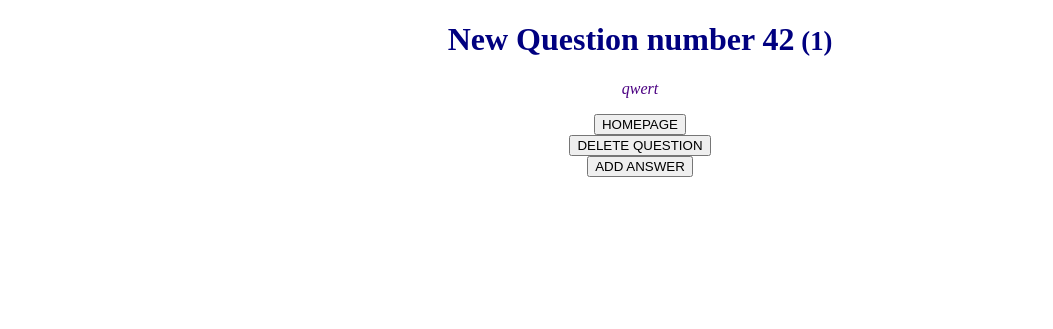
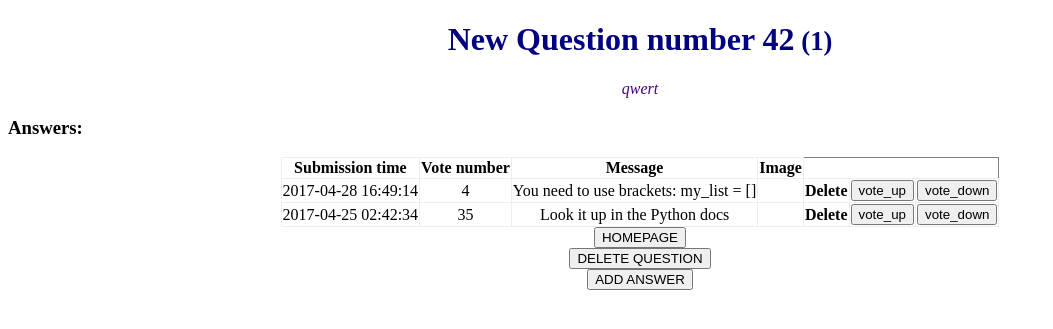
Before and after one commit to kasia-gra/ask_mate, a Flask app: page /question/1 in a window 1280 px wide. Shown: the top 329 px of the page, without its empty margins (0-1053 px from the left). Run offline with Flask 2, Linux system fonts and the light colour scheme.

Commit message:
added answers displaying, add and delete answer button and voting for answer

```diff
--- a/sample_data/question.csv
+++ b/sample_data/question.csv
@@ -3,5 +3,5 @@ id,submission_time,view_number,vote_number,title,message,image
 2,1589892136,0,7,My new question,Simple message,a href
 3,1589908496,0,0,Task,abc,abc
 5,1589908538,0,0,Task 3,Task 3,bba
-6,1589908893,0,0,ABCDE,fasfas,fsaf
+6,1589922767,0,0,ABCDE,fasfasa,fsaf
 7,1589908915,0,0,New task 7?,safd,sfa
--- a/server.py
+++ b/server.py
@@ -1,6 +1,5 @@
 from flask import Flask, render_template, request, redirect, make_response
-import connection
-import data_manager
+import connection, data_manager, util
 
 
 app = Flask(__name__)
@@ -33,11 +32,21 @@ def add_question():
 @app.route("/question/<question_id>")
 def show_question(question_id):
     record = data_manager.get_old_record(question_id, "questions")
-    return render_template("question_details.html", record=record)
+    all_answers = data_manager.read_all_items_from_file_by_option("answers")
+    answers_for_question_id = []
+    for answer in all_answers:
+        if answer.get("question_id") == question_id:
+            answer["submission_time"] = util.change_timestamp_to_date(answer.get("submission_time"))
+            answers_for_question_id.append(answer)
+    return render_template("question_details.html", record=record, answers=answers_for_question_id)
 
 
 @app.route("/question/<question_id>/delete")
 def delete_question(question_id):
+    all_answers = data_manager.read_all_items_from_file_by_option("answers")
+    for answer in all_answers:
+        if answer.get("question_id") == question_id:
+            data_manager.delete_answer_from_file(answer.get("id"))
     data_manager.delete_question_from_file(question_id)
     return redirect("/")
 
@@ -92,6 +101,30 @@ def question_vote_down(question_id):
     return redirect("/")
 
 
+@app.route("/answer/<answer_id>/vote_up")
+def answer_vote_up(answer_id):
+    answer = data_manager.get_old_record(answer_id, "answers")
+    question_id = answer.get("question_id")
+    if request.cookies.get("q" + answer_id) != "voted":
+        res = make_response(redirect("/question/" + question_id))
+        res.set_cookie("q" + answer_id, "voted")
+        data_manager.update_vote_number("answers", answer_id, "up")
+        return res
+    return redirect("/question/" + question_id)
+
+
+@app.route("/answer/<answer_id>/vote_down")
+def answer_vote_down(answer_id):
+    answer = data_manager.get_old_record(answer_id, "answers")
+    question_id = answer.get("question_id")
+    if request.cookies.get("q" + answer_id) != "voted":
+        res = make_response(redirect("/question/" + question_id))
+        res.set_cookie("q" + answer_id, "voted")
+        data_manager.update_vote_number("answers", answer_id, "down")
+        return res
+    return redirect("/question/" + question_id)
+
+
 if __name__ == "__main__":
     app.run(
         host='127.0.0.1',
--- a/templates/question_details.html
+++ b/templates/question_details.html
@@ -5,6 +5,39 @@
 {% endblock %}
 {% block body %}
     <p>{{ record.get("message") }}</p>
+    {% if answers == [] %}
+        <p><h3>No answers yet</h3></p>
+    {% else %}
+        <p><h3>Answers:</h3></p>
+        <table>
+            <thead>
+                <tr>{% for table_header in answers[0].keys() %}
+                        {% if table_header != "id" and table_header != "question_id" %}
+                            <th>{{ table_header.capitalize().replace("_", " ") }}</th>
+                        {% endif %}
+                    {% endfor %}
+                </tr>
+            </thead>
+            <tbody>
+                {% for answer in answers %}
+                    <tr>
+                        {% for table_header, answer_detail in answer.items() %}
+                            {% if table_header != "id" and table_header != "question_id" %}
+                                <td>{{ answer_detail }}</td>
+                            {% endif %}
+                        {% endfor %}
+                        <td><a href="{{ url_for("delete_answer", answer_id=answer.get("id")) }}">Delete</a></td>
+                        <td><form action="{{ url_for("answer_vote_up", answer_id=answer.get("id")) }}">
+                        <button>vote_up</button>
+                        </form></td>
+                        <td><form action="{{ url_for("answer_vote_down", answer_id=answer.get("id")) }}">
+                        <button>vote_down</button>
+                        </form></td>
+                    </tr>
+                {% endfor %}
+            </tbody>
+        </table>
+    {% endif %}
     <form action="{{ url_for("questions_list") }}">
         <button>HOMEPAGE</button>
     </form>
--- a/util.py
+++ b/util.py
@@ -12,3 +12,8 @@ def get_latest_id(option="questions"):
     index_of_last_record = len(all_records) - 1
     last_records_id = all_records[index_of_last_record]["id"]
     return str(int(last_records_id) + 1)
+
+
+def change_timestamp_to_date(timestamp):
+    date = datetime.utcfromtimestamp(int(timestamp)).strftime('%Y-%m-%d %H:%M:%S')
+    return str(date)
```
